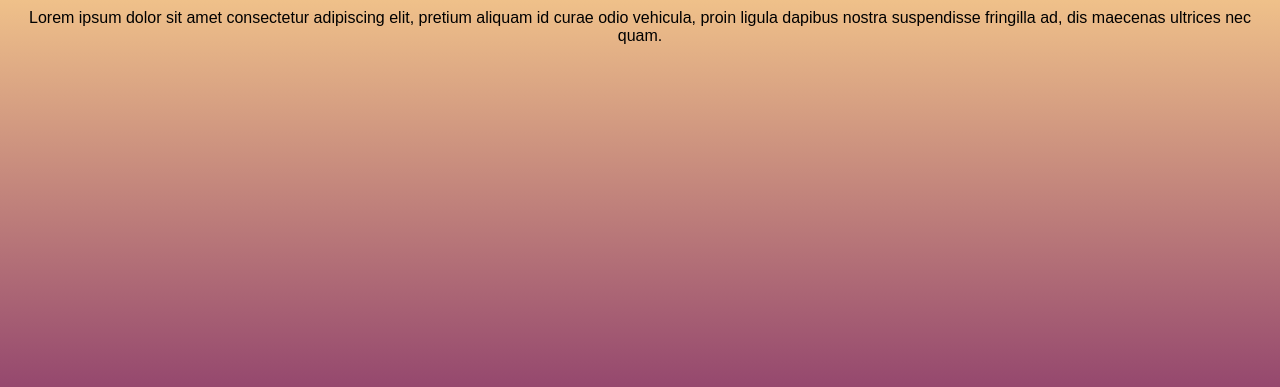
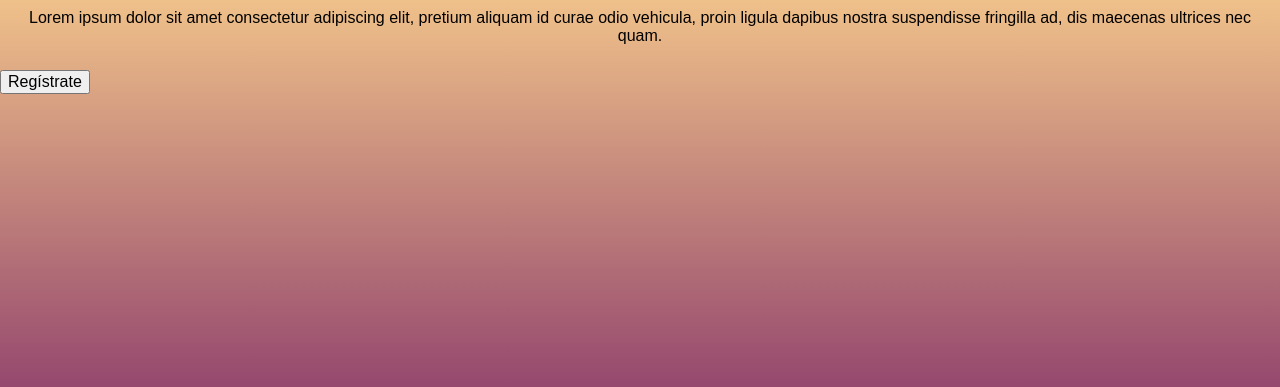
Before and after one commit to lima-js/marzo-2019, a website: page index.html in a window 1280 px wide. Shown: the part 437-824 px from the top of the page. Drawn offline with nearby package versions, Linux system fonts and the light colour scheme.

Commit message:
Add button to CTA section

```diff
--- a/index.html
+++ b/index.html
@@ -14,7 +14,9 @@
     <h2 class="event-name">Especial de Marzo</h2>
     <p>Lorem ipsum dolor sit amet consectetur adipiscing elit, pretium aliquam id curae odio vehicula, proin ligula dapibus nostra suspendisse fringilla ad, dis maecenas ultrices nec quam.</p>
   </section>
-  <section class="cta"></section>
+  <section class="cta">
+    <button>Regístrate</button>
+  </section>
   <section class="speakers"></section>
   <section class="meta"></section>
   <section class="sponsors"></section>
```
